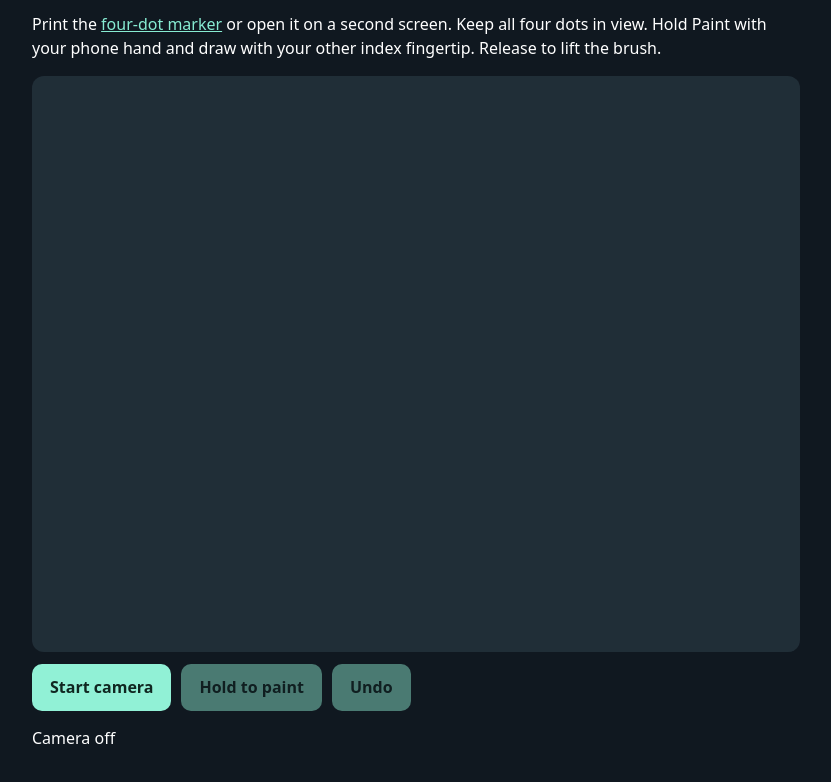
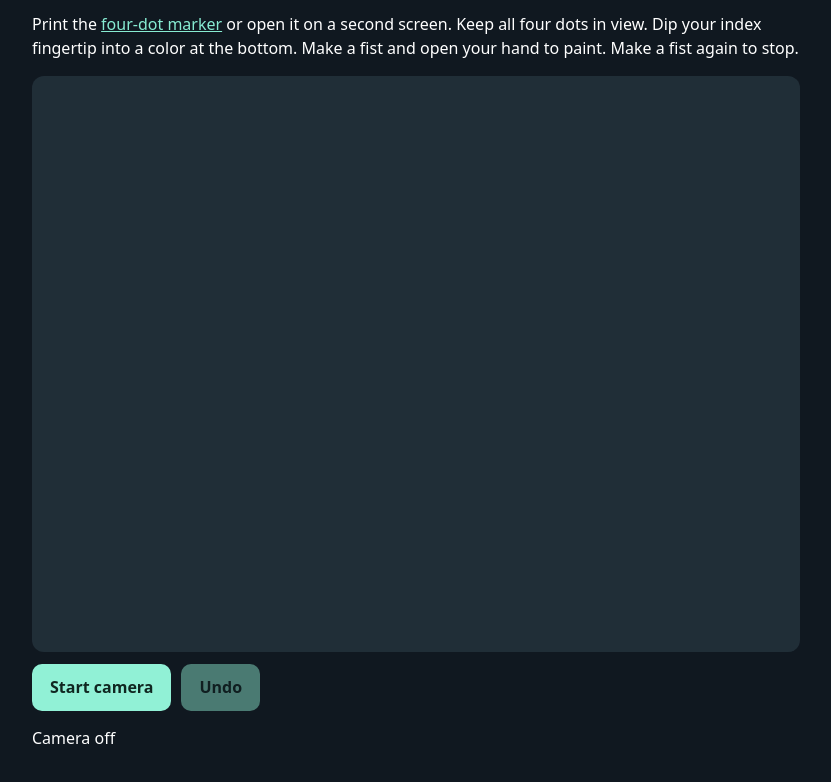
Before and after one commit to jkh2/finger-paint, a plain HTML site: page index.html in a window 1280 px wide. Shown: the part 65-847 px from the top of the page, without its empty margins (224-1055 px from the left). Drawn offline with Linux system fonts and the light colour scheme.

Commit message:
Use fist gestures and a fingertip color palette

```diff
--- a/index.html
+++ b/index.html
@@ -1,8 +1,8 @@
 <!doctype html>
 <html lang="en"><meta charset="utf-8"><meta name="viewport" content="width=device-width,initial-scale=1"><title>finger-paint</title>
 <style>
-*{box-sizing:border-box}body{margin:0;background:#101820;color:#fff;font:1rem/1.45 system-ui}main{max-width:800px;margin:auto;padding:16px}h1{margin:0;font-size:2rem}a{color:#87ecd2}canvas{width:100%;display:block;background:#202e37;border-radius:12px}button{border:0;border-radius:10px;background:#91f1d6;color:#102721;font:inherit;font-weight:650;padding:12px 18px;touch-action:none;user-select:none}button:disabled{opacity:.45}nav{display:flex;gap:10px;flex-wrap:wrap;margin:12px 0}button.active{background:#ffae82}
+*{box-sizing:border-box}body{margin:0;background:#101820;color:#fff;font:1rem/1.45 system-ui}main{max-width:800px;margin:auto;padding:16px}h1{margin:0;font-size:2rem}a{color:#87ecd2}canvas{width:100%;display:block;background:#202e37;border-radius:12px}button{border:0;border-radius:10px;background:#91f1d6;color:#102721;font:inherit;font-weight:650;padding:12px 18px;touch-action:none;user-select:none}button:disabled{opacity:.45}nav{display:flex;gap:10px;flex-wrap:wrap;margin:12px 0}
 </style>
-<main><h1>finger-paint</h1><p>Print the <a href="marker.svg" target="_blank">four-dot marker</a> or open it on a second screen. Keep all four dots in view. Hold Paint with your phone hand and draw with your other index fingertip. Release to lift the brush.</p>
-<canvas id="view" width="640" height="480"></canvas><nav><button id="start">Start camera</button><button id="paint" disabled>Hold to paint</button><button id="undo" disabled>Undo</button></nav><p id="status" role="status">Camera off</p></main>
+<main><h1>finger-paint</h1><p>Print the <a href="marker.svg" target="_blank">four-dot marker</a> or open it on a second screen. Keep all four dots in view. Dip your index fingertip into a color at the bottom. Make a fist and open your hand to paint. Make a fist again to stop.</p>
+<canvas id="view" width="640" height="480"></canvas><nav><button id="start">Start camera</button><button id="undo" disabled>Undo</button></nav><p id="status" role="status">Camera off</p></main>
 <script type="module" src="paint.js"></script></html>
```
